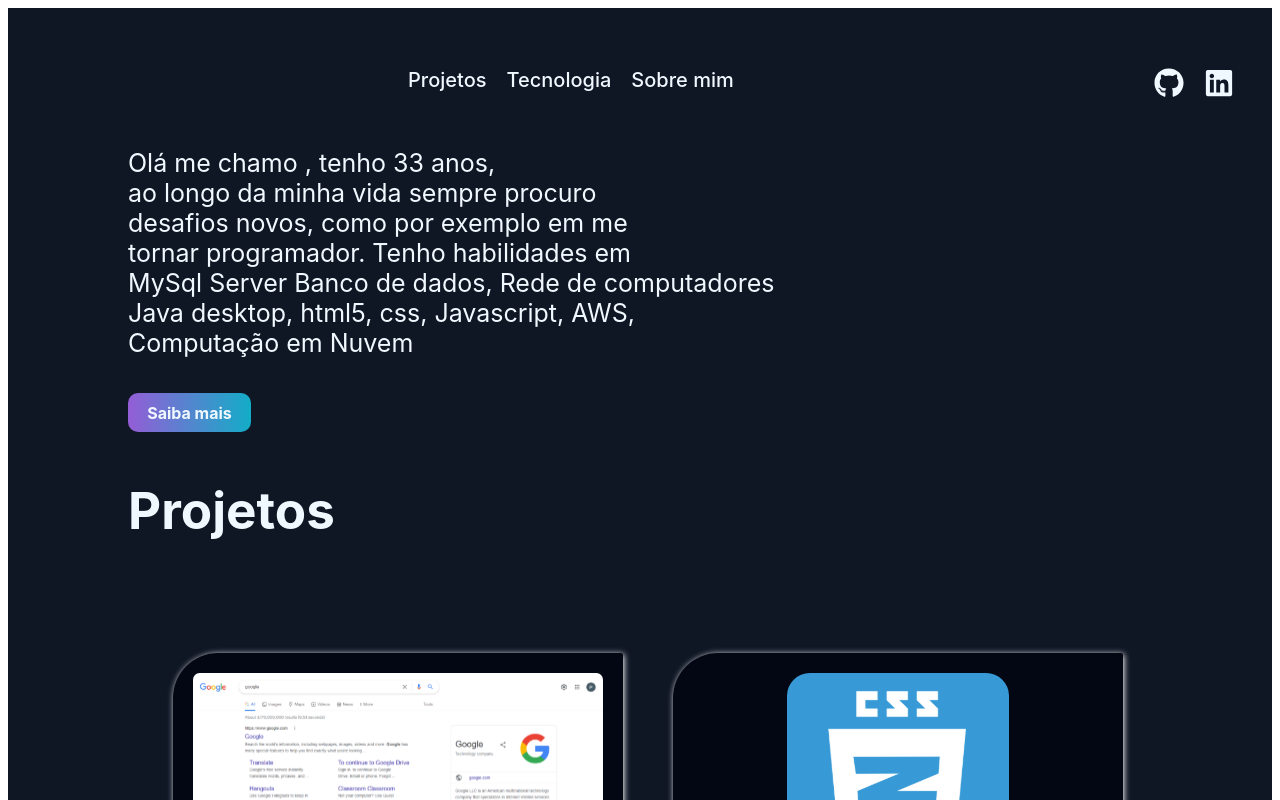
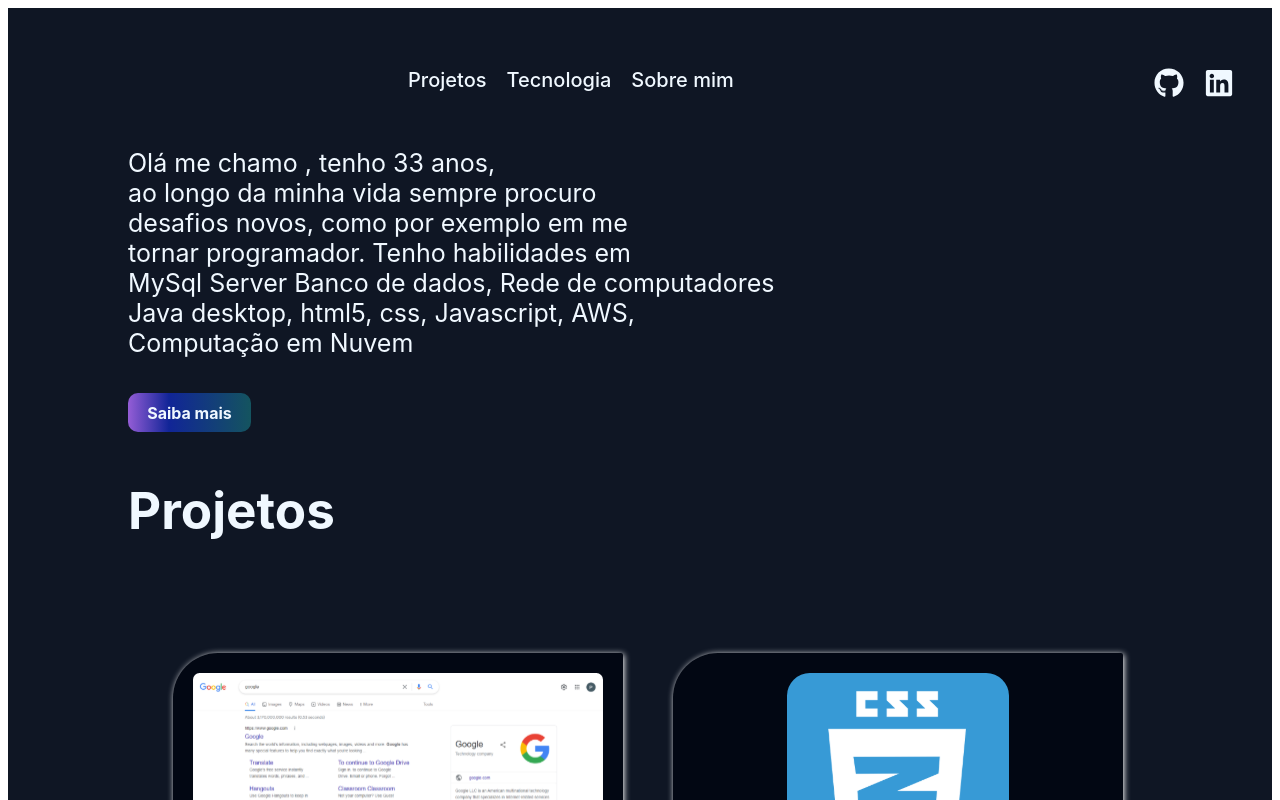
Before and after one commit to eronkakau/Desafio-react, a React (Vite) app: page / in a window 1280 px wide. Shown: the top 800 px of the page. Built offline with nearby package versions, Linux system fonts and the light colour scheme.

Commit message:
Alterando a cor do ButtonA

```diff
--- a/src/componentes/elements/ButtonA.module.css
+++ b/src/componentes/elements/ButtonA.module.css
@@ -1,6 +1,6 @@
 .btn{
 
-    background: linear-gradient(270deg, #13ADC7 0%, #6978D1 66.67%, #945DD6 100%);
+    background: linear-gradient(270deg, #14545f 0%, #112597 66.67%, #945DD6 100%);
     border: none;
     padding: 10;
     border-radius: 10px;
```
